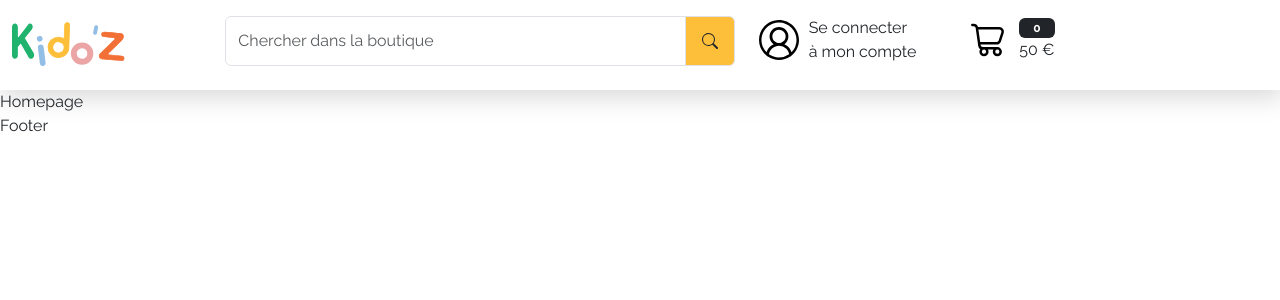
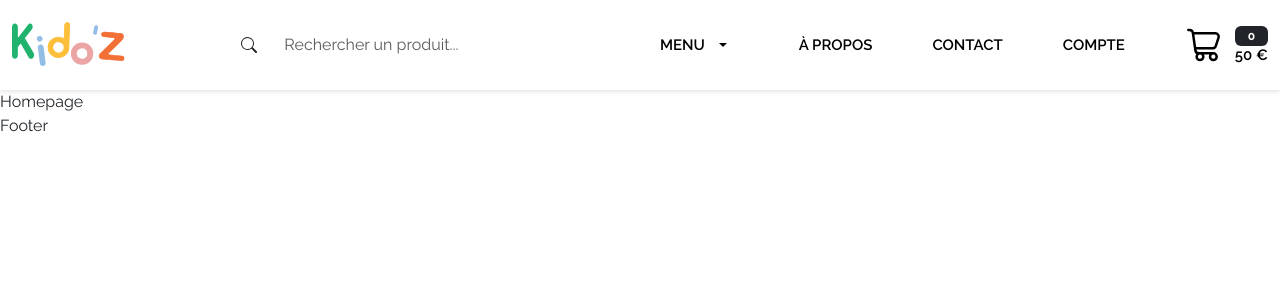
Before and after one commit to Kido-z/frontend, a React (Create React App) app: page / in a window 1280 px wide. Shown: the top 300 px of the page. Built offline with nearby package versions, Linux system fonts and the light colour scheme.

Commit message:
[US-011] updated the element of header

```diff
--- a/src/App.css
+++ b/src/App.css
@@ -6,6 +6,7 @@
 
 :root {
   --color-FDBF3A: #FDBF3A;
+  --color-F26F35: #F26F35;
 }
 
 body {
@@ -30,20 +31,44 @@ a {
   gap: 15px;
 }
 
-/* Header part */
-.header-upper {
-  box-shadow: 2.72076px 8px 24px rgba(0, 0, 0, 0.15);
+.gap-30 {
+  gap: 30px;
 }
 
-.header-upper .input-group-text {
-  background-color: var(--color-FDBF3A);
+.gap-60 {
+  gap: 60px;
+}
+
+/**** Header part ****/
+.header-upper {
+  box-shadow: 0px 2px 4px rgba(0, 0, 0, 0.10);
 }
 
 .header-upper-logo {
   width: 60%;
 }
 
+.header-upper .input-group-text,
+.header-upper .form-control {
+  background-color: white;
+  border: none;
+}
+
 .header-upper .header-upper-links img {
   width: 40px;
   height: 40px;
 }
+
+.header-upper .dropdown button,
+.header-upper .header-upper-links p {
+  color: black;
+  font-size: 15px;
+  line-height: 18px;
+  font-weight: 600;
+  text-transform: uppercase;
+}
+
+.header-upper .dropdown-item:hover {
+  background-color: transparent;
+  color: var(--color-F26F35) !important;
+}
--- a/src/components/Header.js
+++ b/src/components/Header.js
@@ -7,7 +7,7 @@ const Header = () => {
     <>
       <header className="header-upper py-3">
         <div className="container-xxl">
-          <div className="row" align-items-center>
+          <div className="row align-items-center">
             <div className="col-2">
               <h1>
                 <Link className="header-upper-logo">
@@ -15,30 +15,67 @@ const Header = () => {
                 </Link>
               </h1>
             </div>
-            <div className="col-5">
+            <div className="col-3">
               <div className="input-group">
+                <span className="input-group-text p-3" id="basic-addon2">
+                  <BsSearch className="fs-6" />
+                </span>
                 <input
                   type="text"
                   class="form-control py-2"
-                  placeholder="Chercher dans la boutique"
-                  aria-label="Chercher dans la boutique"
+                  placeholder="Rechercher un produit..."
+                  aria-label="Rechercher un produit..."
                   aria-describedby="basic-addon2"
                 />
-                <span className="input-group-text p-3" id="basic-addon2">
-                  <BsSearch className='fs-6'/>
-                </span>
               </div>
             </div>
-            <div className="col-3">
-              <div className="header-upper-links d-flex align-items-center justify-content-between">
+            <div className="col-7">
+              <div className="header-upper-links d-flex align-items-center justify-content-end text-dark gap-60">
+                <div className="menu-links d-flex align-items-center">
+                  <div className="dropdown">
+                    <button
+                      className="btn btn-secondary dropdown-toggle bg-transparent border-0 d-flex gap-10 align-items-center"
+                      type="button"
+                      data-bs-toggle="dropdown"
+                      aria-expanded="false">
+                      <span>Menu</span>
+                    </button>
+                    <ul className="dropdown-menu" aria-labelledby="dropdownMenuButton1">
+                      <li>
+                        <Link className="dropdown-item" to="">
+                          Action
+                        </Link>
+                      </li>
+                      <li>
+                        <Link className="dropdown-item" to="">
+                          Another action
+                        </Link>
+                      </li>
+                      <li>
+                        <Link className="dropdown-item" to="">
+                          Something else here
+                        </Link>
+                      </li>
+                    </ul>
+                  </div>
+                </div>
                 <div>
                   <Link className="d-flex align-items-center gap-10 text-dark">
-                    <img src="img/account.svg" alt="Mon compte" />
-                    <p className="mb-0">Se connecter <br/>à mon compte</p>
+                    <p className="mb-0">À propos</p>
                   </Link>
                 </div>
                 <div>
-                  <Link className="d-flex align-items-center gap-10 text-dark" >
+                  <Link className="d-flex align-items-center gap-10 text-dark">
+                    <p className="mb-0">Contact</p>
+                  </Link>
+                </div>
+                <div>
+                  <Link className="d-flex align-items-center gap-10 text-dark">
+                    <p className="mb-0">Compte</p>
+                  </Link>
+                </div>
+                <div>
+                  <Link className="d-flex align-items-center gap-10 text-dark">
                     <img src="img/cart.svg" alt="Panier" />
                     <div className="d-flex flex-column">
                       <span className="badge bg-dark text-white">0</span>
@@ -52,7 +89,7 @@ const Header = () => {
         </div>
       </header>
     </>
-  )
-}
+  );
+};
 
-export default Header
+export default Header;
```
Also changed, not shown: public/img/account.svg (deleted). Lines whose indentation alone changed are shown as unchanged.
